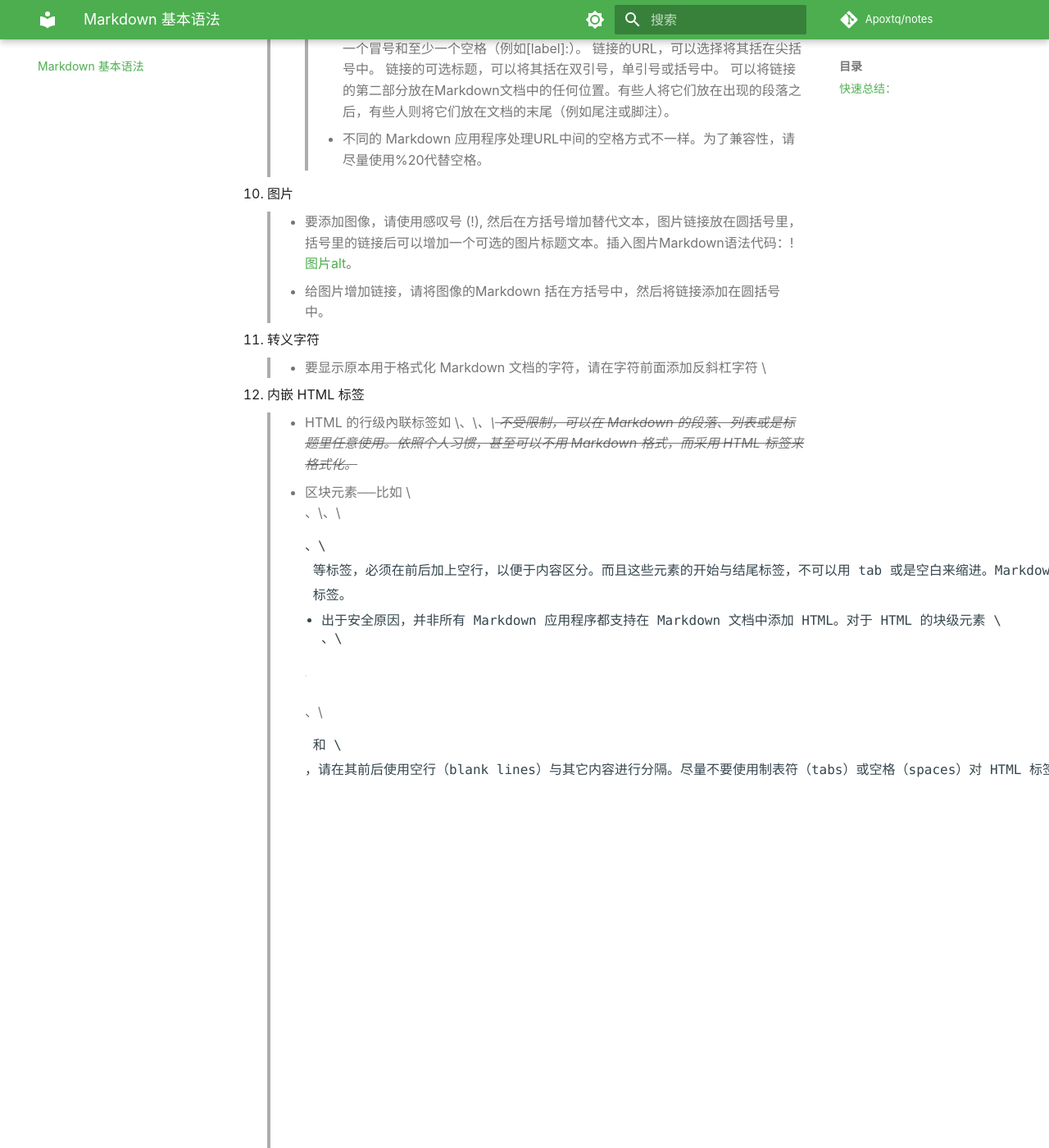
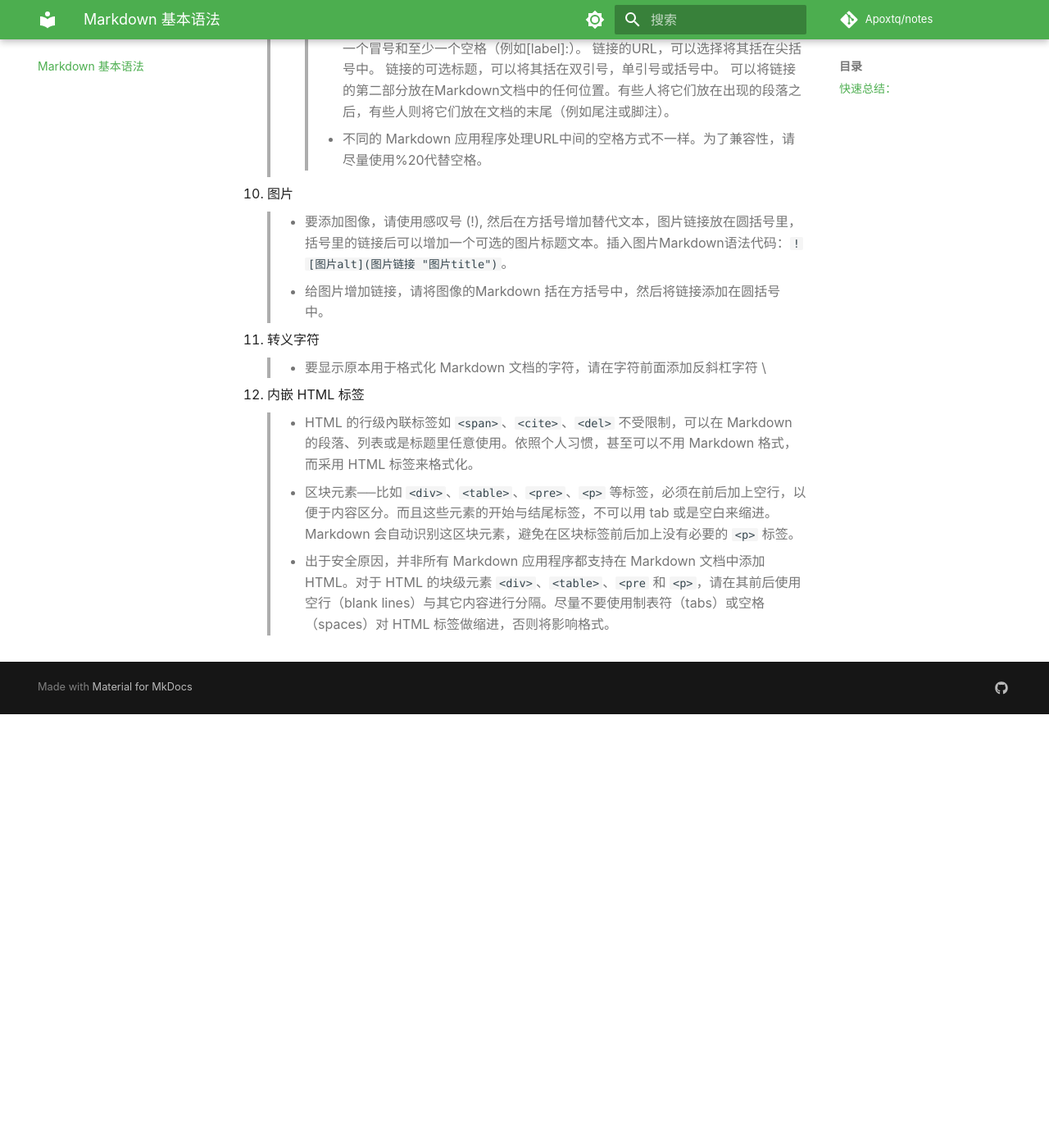
Before and after one commit to Apoxtq/notes, an MkDocs documentation site: the page built from docs/Markdown_语法笔记.md, in a window 1280 px wide and 1400 px high, scrolled down 2161 px. Shown: the whole window at 82% size. Built offline with MkDocs 1.6.1 and Material for MkDocs 9.7.7, drawn with Linux system fonts in a browser that asks for light colours; some web fonts are replaced; after the commit the page ends 3032 px from its top, so only the background shows below that; some of the changed text lies outside the part shown.

Commit message:
进一步修改格式错误

```diff
--- a/docs/Markdown_语法笔记.md
+++ b/docs/Markdown_语法笔记.md
@@ -45,7 +45,7 @@
 > - 为了兼容性，请在分隔线的前后均添加空白行。
 
 9. 链接
-> - 超链接Markdown语法代码：\[超链接显示名](超链接地址 \"超链接title")
+> - 超链接Markdown语法代码：`[超链接显示名](超链接地址 \"超链接title")`
 > - 链接title是当鼠标悬停在链接上时会出现的文字，这个title是可选的，它放在圆括号中链接地址后面，跟链接地址之间以空格分隔。
 > - 使用尖括号可以很方便地把URL或者email地址变成可点击的链接。
 > - 强调链接, 在链接语法前后增加星号。 要将链接表示为代码，请在方括号中添加反引号。
@@ -59,13 +59,13 @@
 >> - 不同的 Markdown 应用程序处理URL中间的空格方式不一样。为了兼容性，请尽量使用%20代替空格。
 
 10. 图片
-> - 要添加图像，请使用感叹号 (!), 然后在方括号增加替代文本，图片链接放在圆括号里，括号里的链接后可以增加一个可选的图片标题文本。插入图片Markdown语法代码：\![图片alt](图片链接 "图片title")。
+> - 要添加图像，请使用感叹号 (!), 然后在方括号增加替代文本，图片链接放在圆括号里，括号里的链接后可以增加一个可选的图片标题文本。插入图片Markdown语法代码：`![图片alt](图片链接 "图片title")`。
 > - 给图片增加链接，请将图像的Markdown 括在方括号中，然后将链接添加在圆括号中。
 
 11. 转义字符
 > - 要显示原本用于格式化 Markdown 文档的字符，请在字符前面添加反斜杠字符 \
 
 12. 内嵌 HTML 标签
-> - HTML 的行级內联标签如 \<span>、\<cite>、\<del> 不受限制，可以在 Markdown 的段落、列表或是标题里任意使用。依照个人习惯，甚至可以不用 Markdown 格式，而采用 HTML 标签来格式化。
-> - 区块元素──比如 \<div>、\<table>、\<pre>、\<p> 等标签，必须在前后加上空行，以便于内容区分。而且这些元素的开始与结尾标签，不可以用 tab 或是空白来缩进。Markdown 会自动识别这区块元素，避免在区块标签前后加上没有必要的 \<p> 标签。
-> - 出于安全原因，并非所有 Markdown 应用程序都支持在 Markdown 文档中添加 HTML。对于 HTML 的块级元素 \<div>、\<table>、\<pre> 和 \<p>，请在其前后使用空行（blank lines）与其它内容进行分隔。尽量不要使用制表符（tabs）或空格（spaces）对 HTML 标签做缩进，否则将影响格式。
+> - HTML 的行级內联标签如 `<span>`、`<cite>`、`<del>` 不受限制，可以在 Markdown 的段落、列表或是标题里任意使用。依照个人习惯，甚至可以不用 Markdown 格式，而采用 HTML 标签来格式化。
+> - 区块元素──比如 `<div>`、`<table>`、`<pre>`、`<p>` 等标签，必须在前后加上空行，以便于内容区分。而且这些元素的开始与结尾标签，不可以用 tab 或是空白来缩进。Markdown 会自动识别这区块元素，避免在区块标签前后加上没有必要的 `<p>` 标签。
+> - 出于安全原因，并非所有 Markdown 应用程序都支持在 Markdown 文档中添加 HTML。对于 HTML 的块级元素 `<div>`、`<table>`、`<pre` 和 `<p>`，请在其前后使用空行（blank lines）与其它内容进行分隔。尽量不要使用制表符（tabs）或空格（spaces）对 HTML 标签做缩进，否则将影响格式。
```
